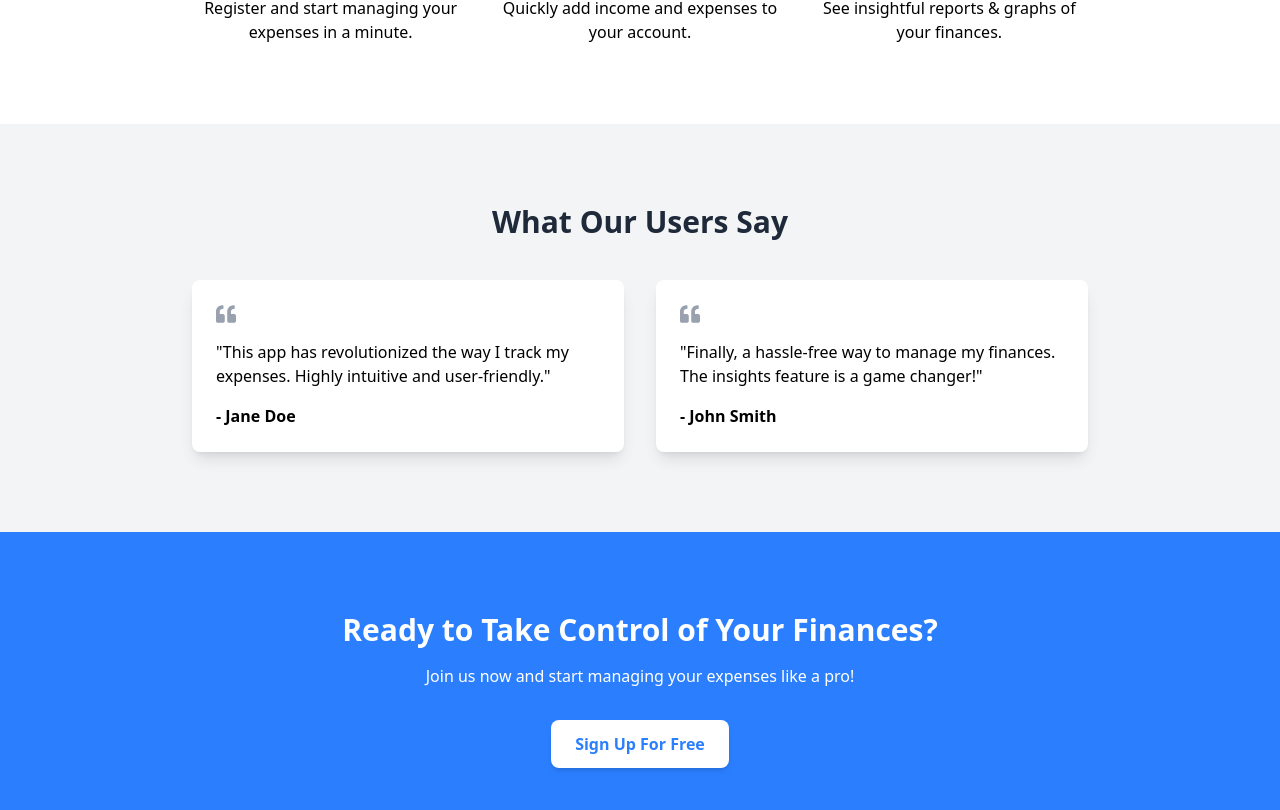
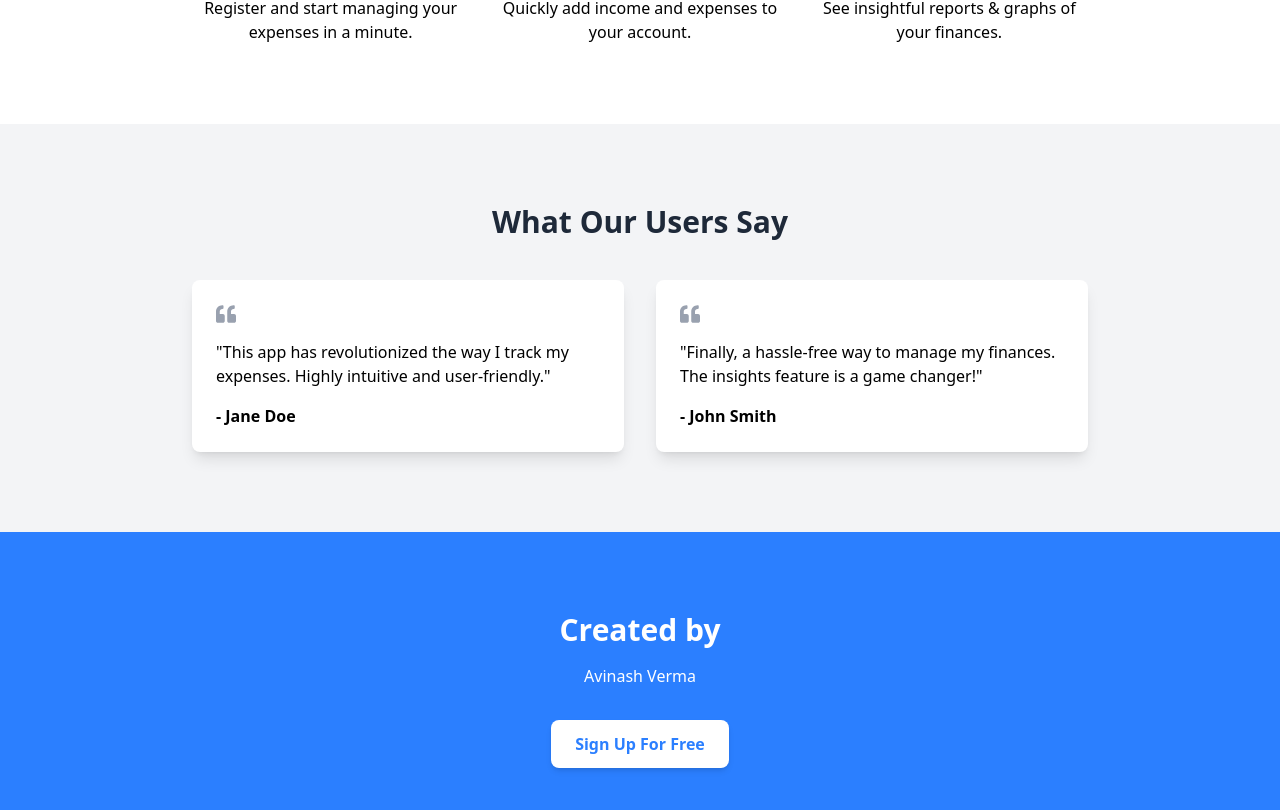
Before and after one commit to avi-verma-web/MERN_EXPENSE_Tracker-2025, a React (Vite) app in the folder vite-project/: page / in a window 1280 px wide. Shown: the part 758-1568 px from the top of the page. Built offline with nearby package versions, Linux system fonts and the light colour scheme.

Commit message:
added redirects file for spa

```diff
--- a/vite-project/src/Components/Home/HomePage.jsx
+++ b/vite-project/src/Components/Home/HomePage.jsx
@@ -109,10 +109,10 @@ const HeroSection = () => {
       <div className="bg-blue-500 text-white py-20 px-4">
         <div className="max-w-4xl mx-auto text-center">
           <h2 className="text-3xl font-bold">
-            Ready to Take Control of Your Finances?
+            Created by
           </h2>
           <p className="mt-4">
-            Join us now and start managing your expenses like a pro!
+            Avinash Verma
           </p>
           <Link to="/register">
             <button className="mt-8 px-6 py-3 bg-white text-blue-500 font-semibold rounded-lg shadow-md hover:bg-gray-100 transition duration-300">
```
Also changed, not shown: 1 other file (tests, documents, lock files or other folders).
